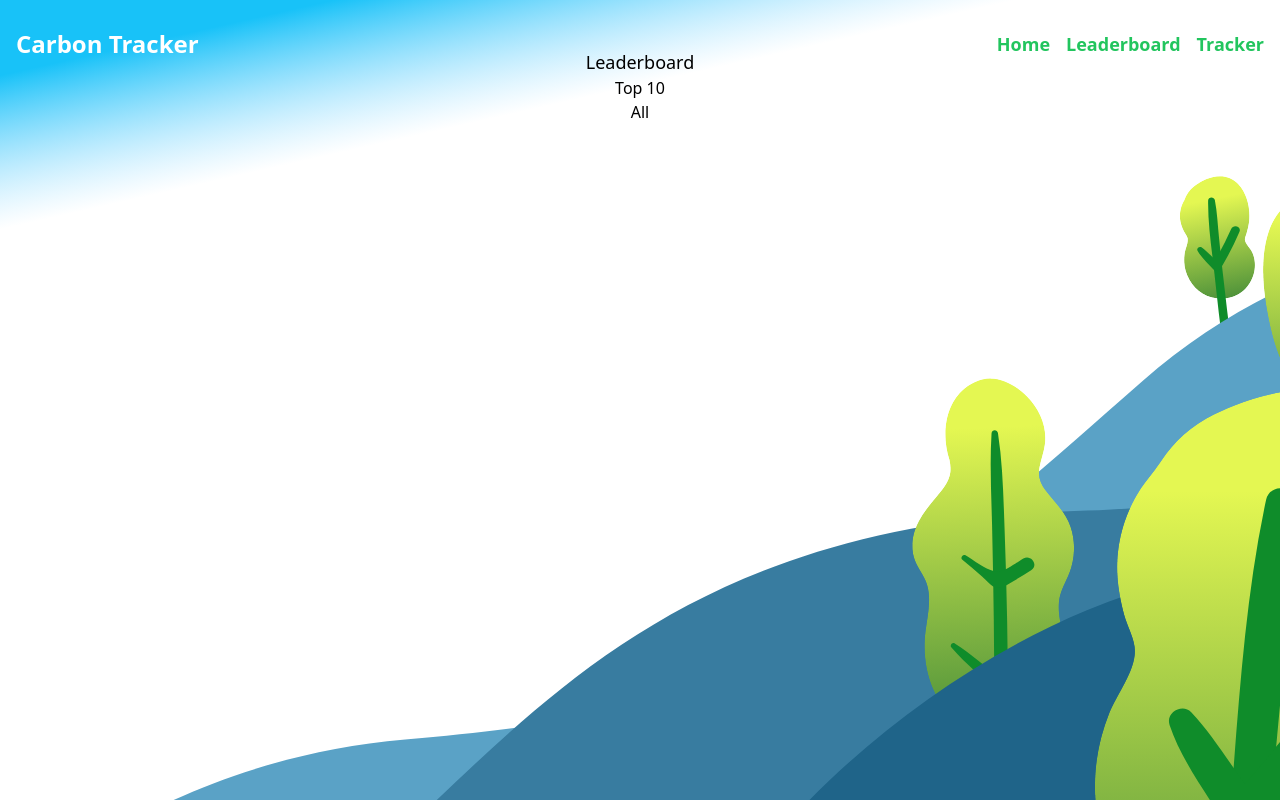
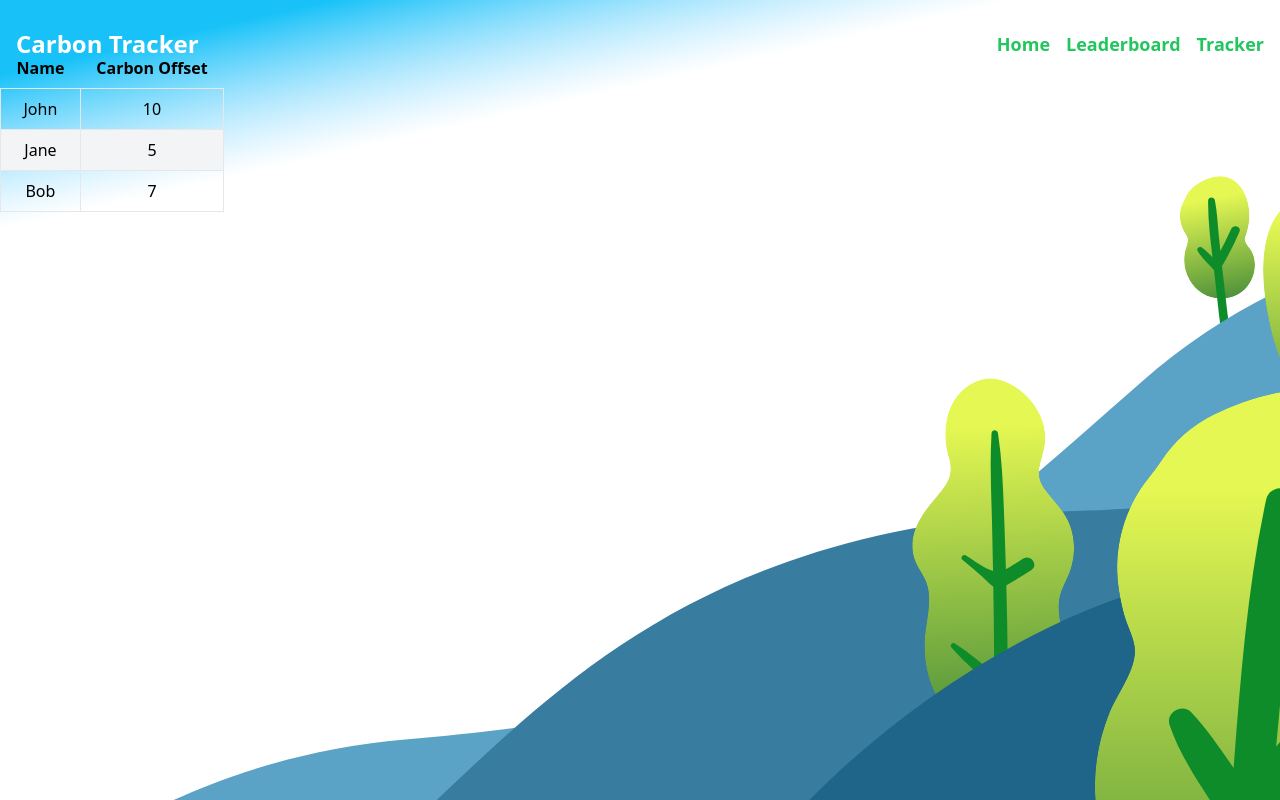
Before and after one commit to Ovikx/carbon-compass, a React (Vite) app: page /leaderboard in a window 1280 px wide. Built offline with nearby package versions, Linux system fonts and the light colour scheme.

Commit message:
Make a dummy table

```diff
--- a/src/pages/Leaderboard.tsx
+++ b/src/pages/Leaderboard.tsx
@@ -1,13 +1,32 @@
 export function Leaderboard() {
-    return (
-        <div className="flex flex-col">
-            <div>
-            <h1 className='left-align text-lg'>Leaderboard</h1>
-            <p className='left-align'>Top 10</p>
-            <p className='left-align'>All</p>
+  // leaderboard page for users to see how they compare to others
 
-
-            </div>
-        </div>
-    )
+  return (
+    <div className="flex flex-col">
+      <div>
+        <table className="table-auto">
+          <thead>
+            <tr>
+              <th className="px-4 py-2">Name</th>
+              <th className="px-4 py-2">Carbon Offset</th>
+            </tr>
+          </thead>
+          <tbody>
+            <tr>
+              <td className="border px-4 py-2">John</td>
+              <td className="border px-4 py-2">10</td>
+            </tr>
+            <tr className="bg-gray-100">
+              <td className="border px-4 py-2">Jane</td>
+              <td className="border px-4 py-2">5</td>
+            </tr>
+            <tr>
+              <td className="border px-4 py-2">Bob</td>
+              <td className="border px-4 py-2">7</td>
+            </tr>
+          </tbody>
+        </table>
+      </div>
+    </div>
+  );
 }
```
